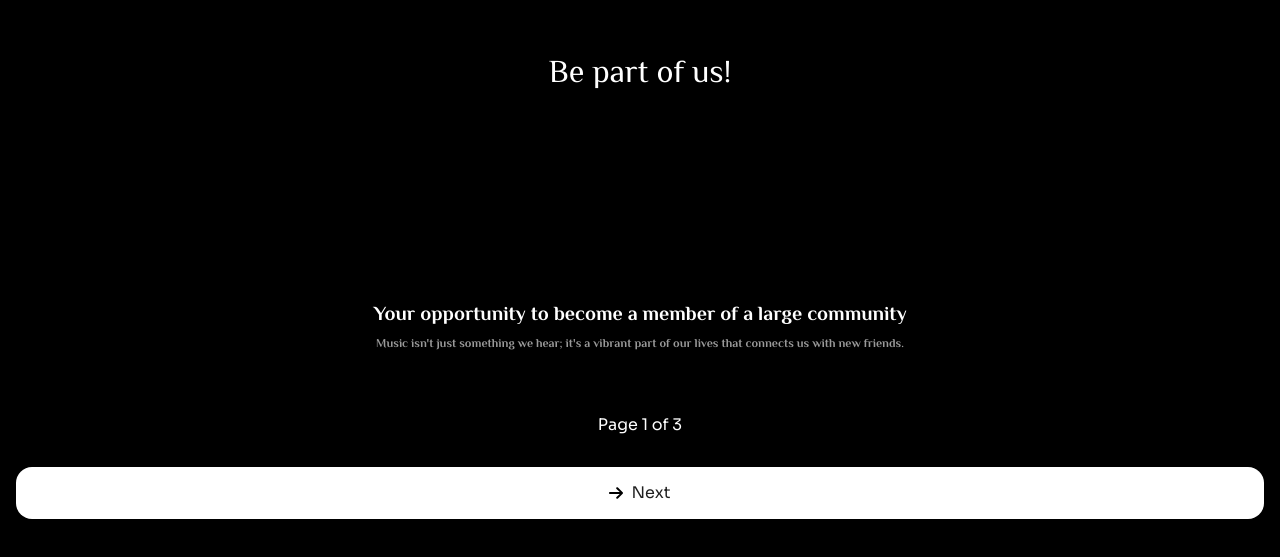
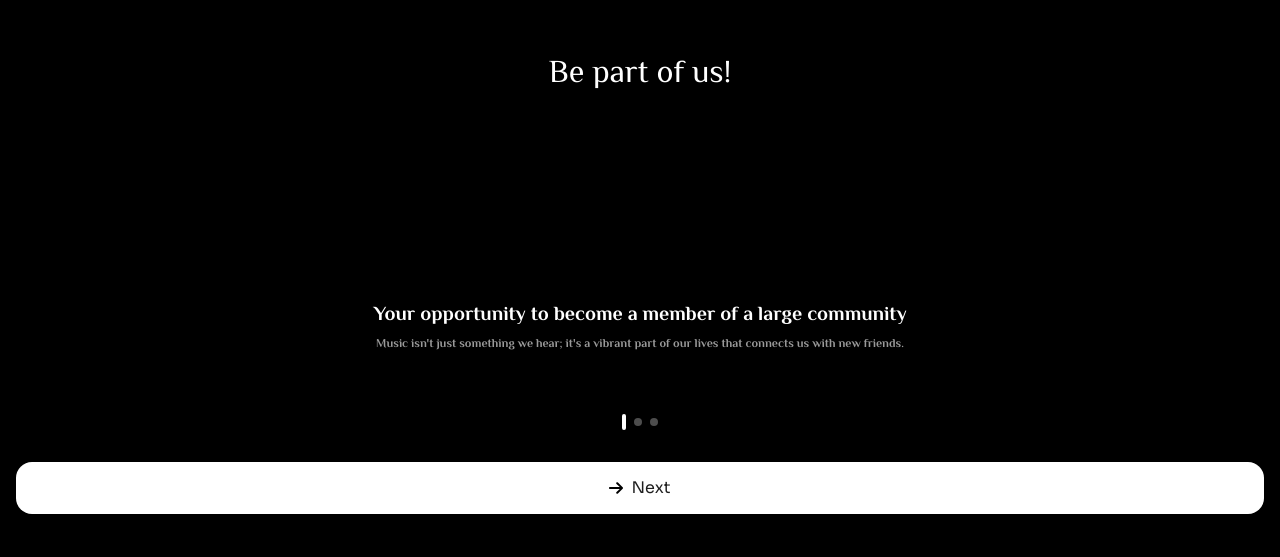
Before and after one commit to sonar-diplomat/Sonar-front-end, a React (Vite) app: page /hello in a window 1280 px wide. Shown: the part 175-732 px from the top of the page. Built offline with nearby package versions, Linux system fonts and the light colour scheme; no server answers.

Commit message:
feat: Add Carousel to the page

```diff
--- a/src/pages/Hello/ui/Hello.tsx
+++ b/src/pages/Hello/ui/Hello.tsx
@@ -1,6 +1,7 @@
 import React, { useState } from "react";
 import { useNavigate } from "react-router-dom";
 import {Button, RightArrow} from "@shared/ui";
+import { CarouselDots } from "@widgets/CarouselDots";
 import styles from "./Hello.module.css";
 
 export const Hello: React.FC = () => {
@@ -46,7 +47,9 @@ export const Hello: React.FC = () => {
                 <p className={styles.mainPrimaryText}>{textPage[currentPage].primary}</p>
                 <p className={styles.mainSecondaryText}>{textPage[currentPage].secondary}</p>
             </div>
-            <div className={styles.step}>Page {currentPage + 1} of {textPage.length}</div>
+            <div className={styles.step}>
+                <CarouselDots total={textPage.length} currentIndex={currentPage} />
+            </div>
             <Button onClick={handleNext} children={textPage[currentPage].buttonText} icon={<RightArrow/>} shape={"cr-16"} size={"large"} fullWidth />
         </div>
     );
--- /dev/null
+++ b/src/widgets/CarouselDots/index.ts
@@ -0,0 +1 @@
+export { CarouselDots } from './ui/CarouselDots';
--- /dev/null
+++ b/src/widgets/CarouselDots/ui/CarouselDots.module.css
@@ -0,0 +1,20 @@
+.dotsContainer {
+    display: flex;
+    gap: 8px;
+    align-items: center;
+    justify-content: center;
+}
+
+.dot {
+    width: 8px;
+    height: 8px;
+    border-radius: 11px;
+    background-color: rgba(255, 255, 255, 0.3);
+    transition: all 0.3s ease;
+}
+
+.dot.active {
+    width: 4px;
+    height: 16px;
+    background-color: rgba(255, 255, 255, 1);
+}
--- /dev/null
+++ b/src/widgets/CarouselDots/ui/CarouselDots.tsx
@@ -0,0 +1,20 @@
+import React from "react";
+import styles from "./CarouselDots.module.css";
+
+interface CarouselDotsProps {
+    total: number;
+    currentIndex: number;
+}
+
+export const CarouselDots: React.FC<CarouselDotsProps> = ({ total, currentIndex }) => {
+    return (
+        <div className={styles.dotsContainer}>
+            {Array.from({ length: total }).map((_, index) => (
+                <div
+                    key={index}
+                    className={`${styles.dot} ${index === currentIndex ? styles.active : ""}`}
+                />
+            ))}
+        </div>
+    );
+};
--- a/src/widgets/index.ts
+++ b/src/widgets/index.ts
@@ -1,2 +1,4 @@
 // Widgets exports
 export * from './TabBar';
+export * from './CarouselDots';
+export * from './MiniPlayer';
```
